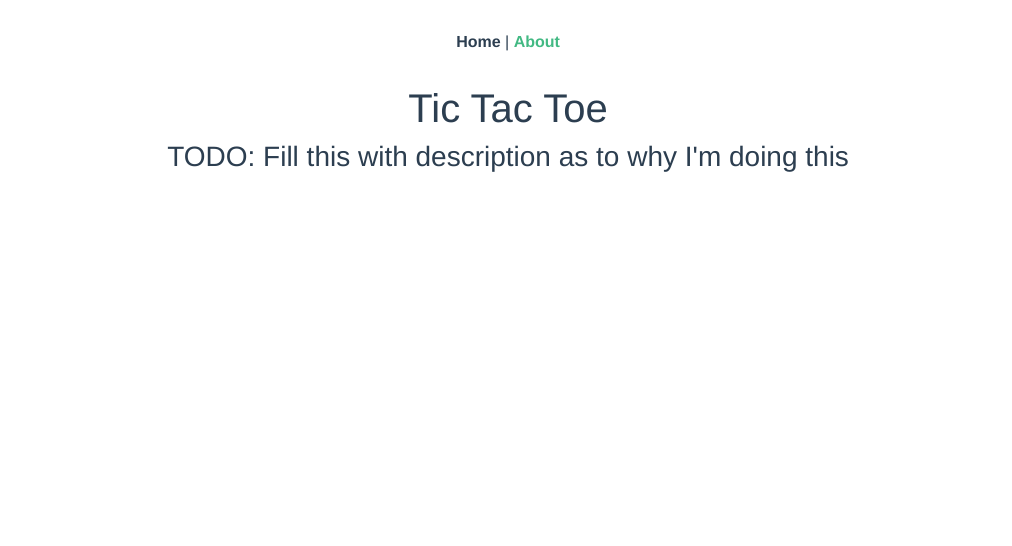
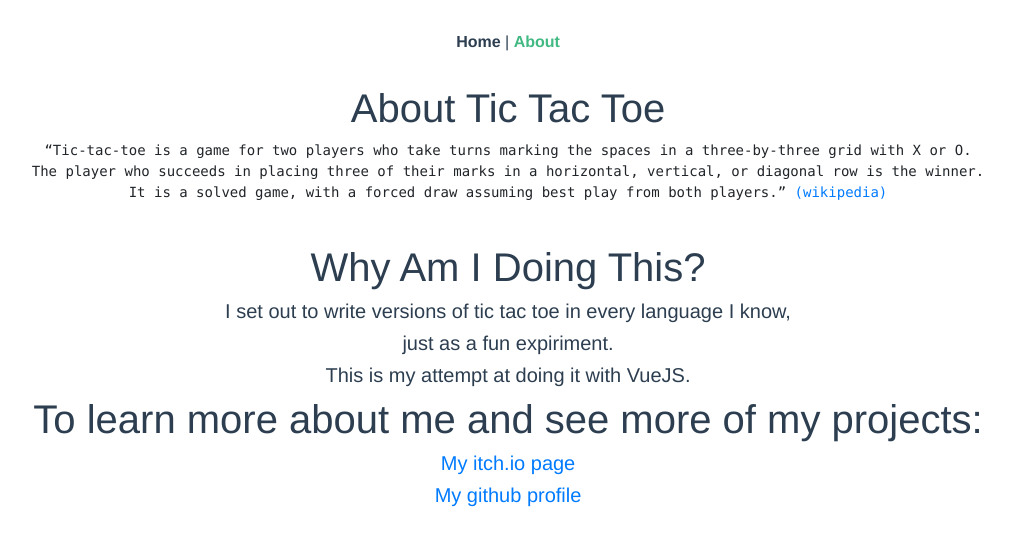
Before and after one commit to ALONUCLEAR/VueJSTicTacToe, a Vue app in the folder tic-tac-toe/: page /about in a window 1280 px wide. Shown: the top 546 px of the page, without its empty margins (132-1144 px from the left). Built offline with nearby package versions, Linux system fonts and the light colour scheme.

Commit message:
fix(AboutView.vue): replace placeholder section with actual about information

```diff
--- a/tic-tac-toe/src/views/AboutView.vue
+++ b/tic-tac-toe/src/views/AboutView.vue
@@ -1,6 +1,16 @@
 <template>
   <div class="about">
-    <h1>Tic Tac Toe</h1>
-    <h3>TODO: Fill this with description as to why I'm doing this</h3>
+    <h1>About Tic Tac Toe</h1>
+    <pre><q>Tic-tac-toe is a game for two players who take turns marking the spaces in a three-by-three grid with X or O.
+The player who succeeds in placing three of their marks in a horizontal, vertical, or diagonal row is the winner.
+It is a solved game, with a forced draw assuming best play from both players.</q> <a href="https://en.wikipedia.org/wiki/Tic-tac-toe" target="_blank">(wikipedia)</a></pre>
+    <br />
+    <h1> Why Am I Doing This? </h1>
+    <h5>I set out to write versions of tic tac toe in every language I know,</h5>
+    <h5>just as a fun expiriment.</h5>
+    <h5>This is my attempt at doing it with VueJS.</h5>
+    <h1>To learn more about me and see more of my projects:</h1>
+    <h5><a href="https://alonuclear.itch.io/" target="_blank">My itch.io page</a></h5>
+    <h5><a href="https://github.com/ALONUCLEAR/" target="_blank">My github profile</a></h5>
   </div>
 </template>
```
